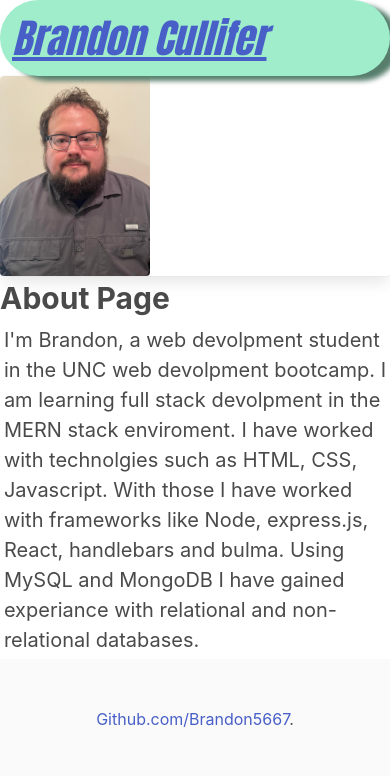
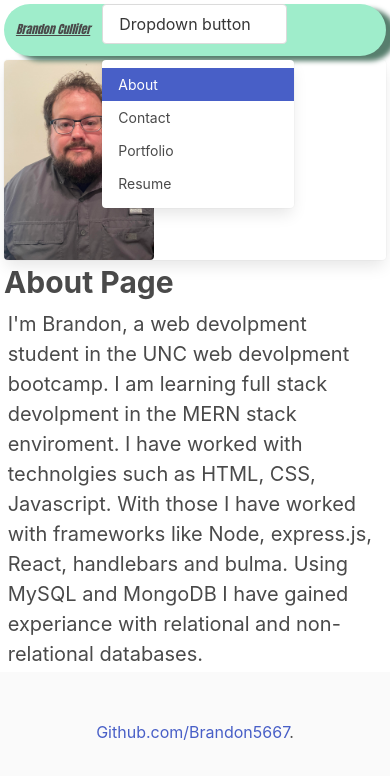
Before and after one commit to Brandon5667/react-profile, a React (Create React App) app: page / in a window 390 px wide. Shown: the top 776 px of the page. Built offline with nearby package versions, Linux system fonts and the light colour scheme.

Commit message:
update build for gh-pages

```diff
--- a/src/App.css
+++ b/src/App.css
@@ -41,10 +41,11 @@
 .navbar {
   background-color: #0fad69;
   border-radius: 50px;
-  box-shadow: 10px 5px 5px #577e6d
+  box-shadow: 10px 5px 5px #577e6d;
+  margin: 1%;
 }
 .navbar h1{
-  font-size: 40px;
+  font-size: 3vw;
   font-family:Impact, Haettenschweiler, 'Arial Narrow Bold', sans-serif;
   font-style:oblique;
   text-decoration: underline;
@@ -75,7 +76,8 @@
 }
 
 .about-cards{
-  display:inline-flex
+  display:inline-flex;
+  margin: 1%
 }
 .about-cards .card-image{
   width: ;
--- a/src/components/navtabs.js
+++ b/src/components/navtabs.js
@@ -1,14 +1,25 @@
-import React from 'react';
+import React, { useState, useEffect } from 'react';
 
 // TODO: Add a comment explaining how we are able to extract the key value pairs from props
 
 function NavTabs({ currentPage, handlePageChange }) {
+    const [isDesktop, setDesktop] = useState(window.innerWidth > 1000);
+
+    const updateMedia = () => {
+        setDesktop(window.innerWidth > 1450);
+    };
+
+    useEffect(() => {
+        window.addEventListener("resize", updateMedia);
+        return () => window.removeEventListener("resize", updateMedia);
+    });
     return (
-        <nav className="navbar"  style={{backgroundColor: "#9fedcb"}} role="navigation" aria-label="main navigation">
+        <nav className="navbar" style={{ backgroundColor: "#9fedcb" }} role="navigation" aria-label="main navigation">
             <div className="navbar-brand">
                 <a className="navbar-item" href="https://github.com/Brandon5667">
                     <h1>Brandon Cullifer</h1>
-                    </a>
+                </a>
+                {isDesktop ? (
                 <div id="navbarBasicExample" class="navbar-menu">
                     <div class="navbar-start">
                         <a
@@ -40,7 +51,40 @@ function NavTabs({ currentPage, handlePageChange }) {
                             Resume
                         </a>
                     </div>
-                </div>
+                </div>) : (
+                    <div className="dropdown is-active">
+                    <div className="dropdown-trigger">
+                      <button className="button" aria-haspopup="true" aria-controls="dropdown-menu">
+                        <span>Dropdown button</span>
+                        <span className="icon is-small">
+                          <i className="fas fa-angle-down" aria-hidden="true"></i>
+                        </span>
+                      </button>
+                    </div>
+                    <div className="dropdown-menu" id="dropdown-menu" role="menu">
+                      <div className="dropdown-content">
+                        <a href="#about" onClick={() => handlePageChange('About')}
+                            className={currentPage === 'About' ? 'dropdown-item is-active' : 'dropdown-item'}>
+                          About
+                        </a>
+                        <a href='#contact' onClick={() => handlePageChange('Contact')}
+                            className={currentPage === 'Contact' ? 'dropdown-item is-active' : 'dropdown-item'}>
+                          Contact
+                        </a>
+                        <a href="#portfolio" onClick={() => handlePageChange('Portfolio')}
+                            className={currentPage === 'Portfolio' ? 'dropdown-item is-active' : 'dropdown-item'}>
+                          Portfolio
+                        </a>
+                        <a href="#resume" onClick={() => handlePageChange('Resume')}
+                            className={currentPage === 'Resume' ? 'dropdown-item is-active' : 'dropdown-item'}>
+                          Resume
+                        </a>
+                      </div>
+                    </div>
+                  </div>
+
+
+                )}
             </div>
         </nav>);
 }
```
